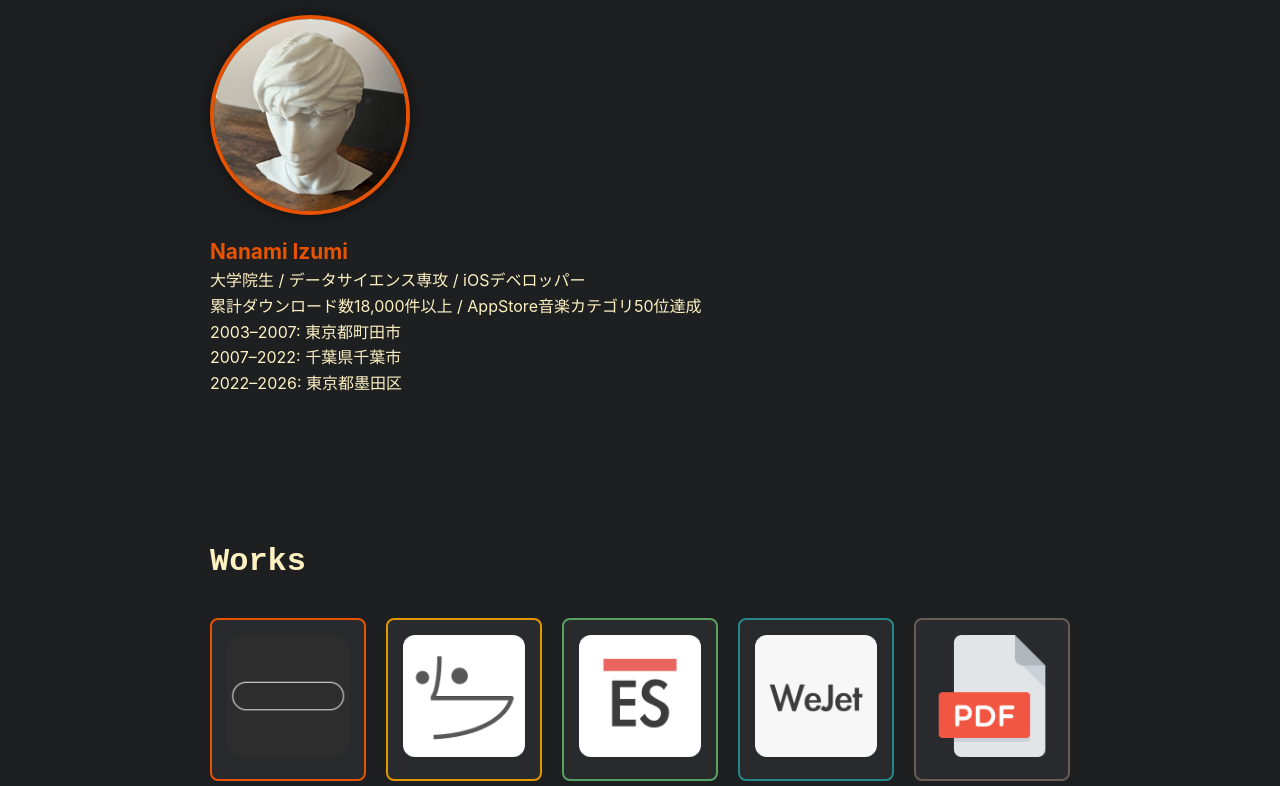
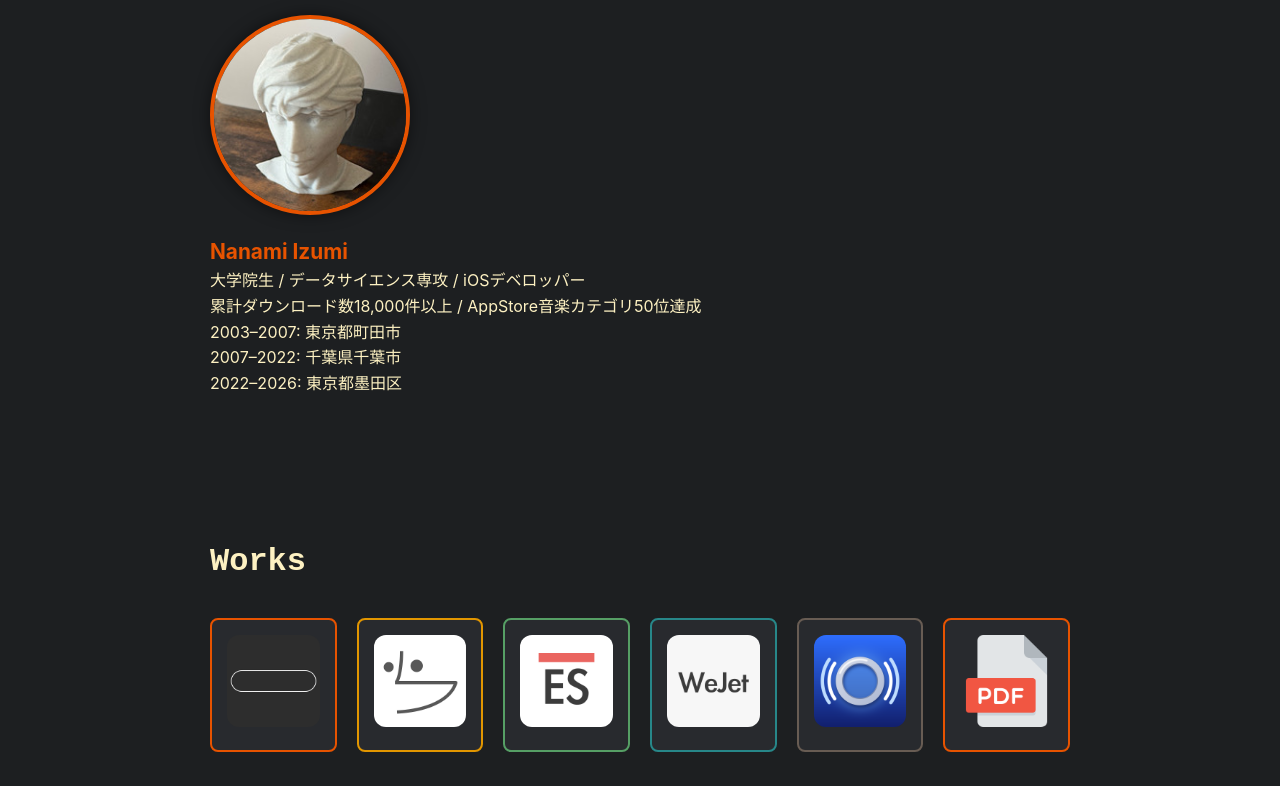
Before and after one commit to izuminanami/izuminanami.github.io, a plain HTML site: page index.html in a window 1280 px wide. Shown: the part 166-952 px from the top of the page. Drawn offline with Linux system fonts and the light colour scheme.

Commit message:
Add RingConn振動 to Works
Add the app icon, a modal entry with description and GitHub link,
and widen the works grid to six columns.

Co-Authored-By: Claude Opus 5.5 <noreply@anthropic.com>
Claude-Session: https://claude.ai/code/session_01JFdxUntfGwMd14enghqwcj

```diff
--- a/index.html
+++ b/index.html
@@ -51,6 +51,9 @@
       <div class="work-item" onclick="openDynamicModal('wejet')">
         <img src="images/wejet-icon.png" alt="WeJet App Icon" class="app-icon">
       </div>
+      <div class="work-item" onclick="openDynamicModal('ringconn')">
+        <img src="images/ringconn-icon.png" alt="RingConn振動 App Icon" class="app-icon">
+      </div>
       <div class="work-item" onclick="openDynamicModal('sas')">
         <img src="images/pdf-icon.png" alt="PDF Icon" class="app-icon">
       </div>
--- a/scripts.js
+++ b/scripts.js
@@ -38,6 +38,16 @@ const worksData = {
     ],
     lang: 'Swift', lib: 'SwiftUI, WidgetKit, AVFoundation', tool: 'Firebase(Firestore, Storage, Authentication), GitHub, Google AdMob',
     links: [{ url: 'https://apps.apple.com/us/app/wejet/id6751197779', img: 'images/appstore-badge.png', alt: 'Download on the App Store' }]
+  },
+  'ringconn': {
+    title: 'RingConn振動', date: '2026/10/19 開発',
+    description: [
+      'スマートリング「RingConn Gen 3」を、iPhoneのショートカットから振動させるアプリです。',
+      '純正アプリにない「リングを任意のタイミングで振動させる」機能を、自動化に組み込めるよう開発しました。',
+      'CoreBluetoothでリングに直接接続し、App Intentsによりアプリ画面を開かずにショートカットから実行できるよう設計しています。'
+    ],
+    lang: 'Swift', lib: 'SwiftUI, CoreBluetooth, App Intents', tool: 'GitHub',
+    links: [{ url: 'https://github.com/izuminanami/RingConn-Gen3-Vibration-Control-via-Shortcuts', img: 'images/github-badge.png', alt: 'View Source on GitHub' }]
   },
   'sas': {
     title: 'タイタニック号生存に関する解析', date: '2025/1/29 完成',
--- a/styles.css
+++ b/styles.css
@@ -143,7 +143,7 @@ h2 {
 
 .works-grid {
   display: grid;
-  grid-template-columns: repeat(5, 1fr);
+  grid-template-columns: repeat(6, 1fr);
   gap: 20px;
   margin-bottom: 40px;
 }
@@ -167,6 +167,7 @@ h2 {
 .work-item:nth-child(3) { border-color: var(--accent-green); }
 .work-item:nth-child(4) { border-color: var(--accent-blue); }
 .work-item:nth-child(5) { border-color: var(--accent-gray); }
+.work-item:nth-child(6) { border-color: var(--accent-orange); }
 
 .app-icon {
   width: 100%;
```
Also changed, not shown: images/ringconn-icon.png (added).
